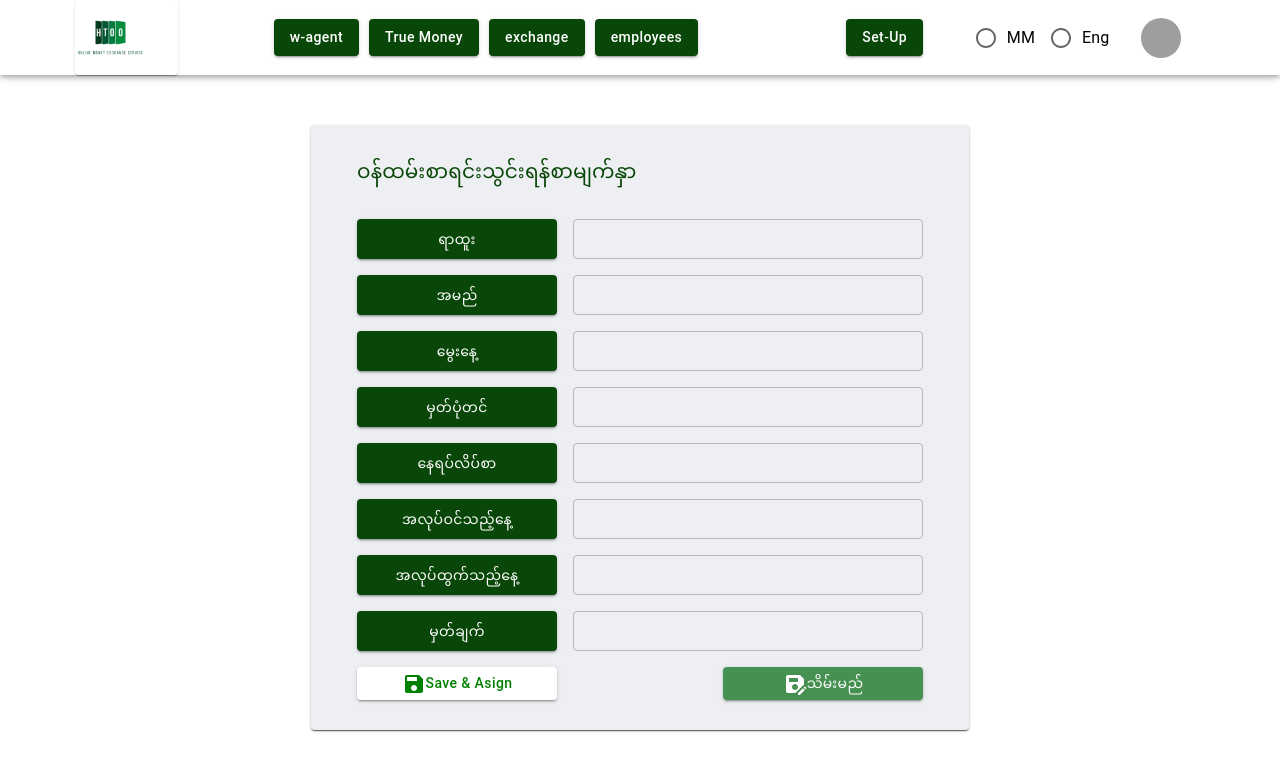
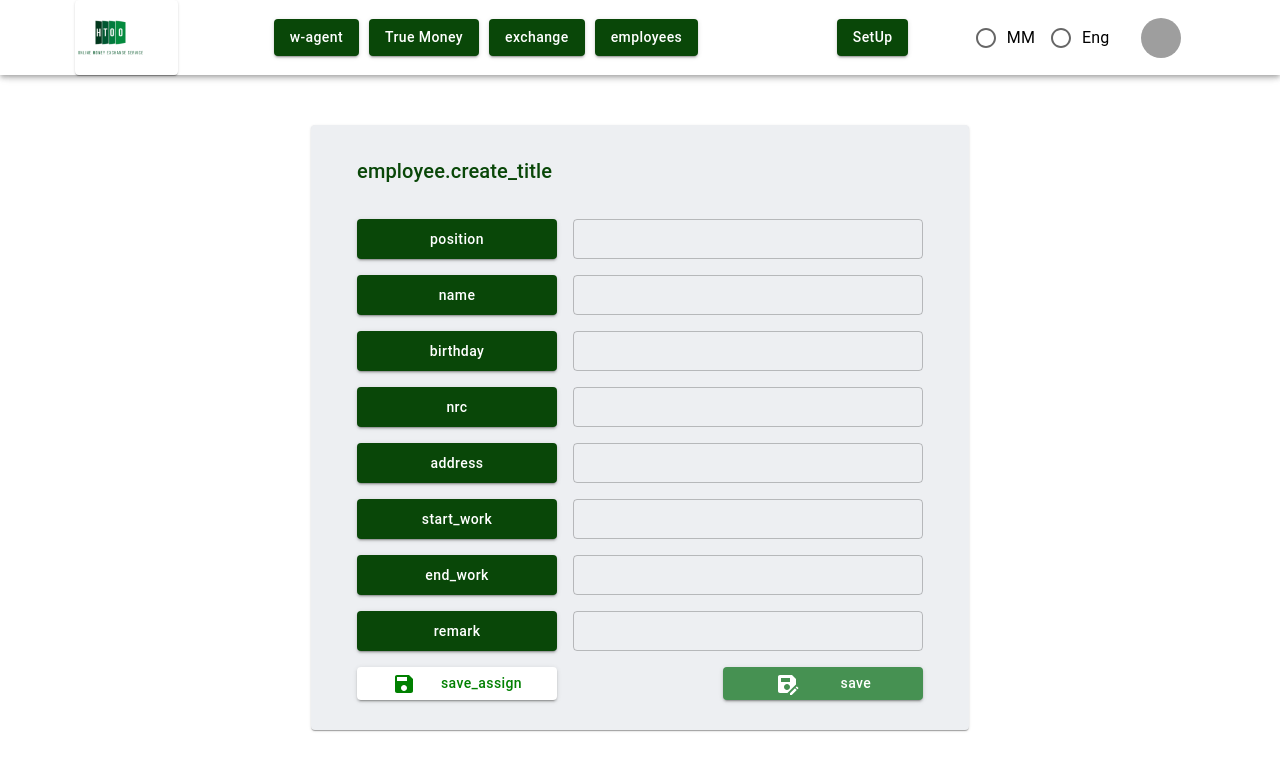
Before and after one commit to nyihtutzaw/HTOO-Exchange, a React (Create React App) app: page /admin/create-employee in a window 1280 px wide. Shown: the top 770 px of the page. Built offline with nearby package versions, Linux system fonts and the light colour scheme; sample sign-in values are in the browser's storage; grey boxes are pictures that could not be loaded; what i18next-xhr-backend would draw is missing.

Commit message:
done for create employee multi-language is doned

```diff
--- a/public/assets/i18n/translations/eng.json
+++ b/public/assets/i18n/translations/eng.json
@@ -49,6 +49,11 @@
 
     "no": "No",
     "name": "Name",
+    "birthday": "Birthday",
+    "nrc": "Nrc",
+    "start_work": "Start Work",
+    "end_work": "End Work",
+    "save_assign": "Save&Assign",
     "position": "Position",
     "branch": "Branch",
     "date": "Date",
--- a/src/components/Employee/CreateEmployee.jsx
+++ b/src/components/Employee/CreateEmployee.jsx
@@ -31,202 +31,104 @@ const CreateEmployee
               <Stack spacing={2} direction="row" m={2}>
                 <Button variant="contained" size="small"
                   sx={{
+                    textTransform: "none",
                     backgroundColor: "#094708", minWidth: "200px", fontSize: "14px", ':hover': {
                       bgcolor: '#094708',
                       color: '#fff'
                     }
-                  }}>ရာထူးnnn</Button>
+                  }}>{t("position")}</Button>
                 <TextField type="text" required label="" variant="outlined" size="small" sx={{ width: "350px" }} />
               </Stack>
               <Stack spacing={2} direction="row" m={2}>
                 <Button variant="contained" size="small" sx={{
+                  textTransform: "none",
                   backgroundColor: "#094708", minWidth: "200px", fontSize: "14px", ':hover': {
                     bgcolor: '#094708',
                     color: '#fff'
                   }
-                }}>အမည်</Button>
+                }}>{t("name")}</Button>
                 <TextField type="text" label="" variant="outlined" size="small" sx={{ width: "350px" }} />
               </Stack>
               <Stack spacing={2} direction="row" m={2}>
                 <Button variant="contained" size="small" sx={{
+                  textTransform: "none",
                   backgroundColor: "#094708", minWidth: "200px", fontSize: "14px", ':hover': {
                     bgcolor: '#094708',
                     color: '#fff'
                   }
-                }}>မွေးနေ့</Button>
+                }}>{t("birthday")}</Button>
                 <TextField type="text" label="" variant="outlined" size="small" sx={{ width: "350px" }} />
               </Stack>
               <Stack spacing={2} direction="row" m={2}>
                 <Button variant="contained" size="small" sx={{
+                  textTransform: "none",
                   backgroundColor: "#094708", minWidth: "200px", fontSize: "14px", ':hover': {
                     bgcolor: '#094708',
                     color: '#fff'
                   }
-                }}>မှတ်ပုံတင်</Button>
+                }}>{t("nrc")}</Button>
                 <TextField type="text" label="" variant="outlined" size="small" sx={{ width: "350px" }} />
               </Stack>
               <Stack spacing={2} direction="row" m={2}>
                 <Button variant="contained" size="small" sx={{
+                  textTransform: "none",
                   backgroundColor: "#094708", minWidth: "200px", fontSize: "14px", ':hover': {
                     bgcolor: '#094708',
                     color: '#fff'
                   }
-                }}>နေရပ်လိပ်စာ</Button>
+                }}>{t("address")}</Button>
                 <TextField type="text" label="" variant="outlined" size="small" sx={{ width: "350px" }} />
               </Stack>
               <Stack spacing={2} direction="row" m={2}>
                 <Button variant="contained" size="small" sx={{
+                  textTransform: "none",
                   backgroundColor: "#094708", minWidth: "200px", fontSize: "14px", ':hover': {
                     bgcolor: '#094708',
                     color: '#fff'
                   }
-                }}>အလုပ်ဝင်သည့်နေ့</Button>
+                }}> {t("start_work")}</Button>
                 <TextField type="text" label="" variant="outlined" size="small" sx={{ width: "350px" }} />
               </Stack>
               <Stack spacing={2} direction="row" m={2}>
                 <Button variant="contained" size="small" sx={{
+                  textTransform: "none",
                   backgroundColor: "#094708", minWidth: "200px", fontSize: "14px", ':hover': {
                     bgcolor: '#094708',
                     color: '#fff'
                   }
-                }}>အလုပ်ထွက်သည့်နေ့</Button>
+                }}> {t("end_work")}</Button>
                 <TextField type="text" label="" variant="outlined" size="small" sx={{ width: "350px" }} />
               </Stack>
               <Stack spacing={2} direction="row" m={2}>
                 <Button variant="contained" size="small" sx={{
+                  textTransform: "none",
                   backgroundColor: "#094708", minWidth: "200px", fontSize: "14px", ':hover': {
                     bgcolor: '#094708',
                     color: '#fff'
                   }
-                }}>မှတ်ချက်</Button>
+                }}>{t("remark")}</Button>
                 <TextField type="text" label="" variant="outlined" size="small" sx={{ width: "350px" }} />
               </Stack>
               <Stack spacing={2} direction="row" m={2} sx={{ display: "flex", justifyContent: "space-between", alignItems: "center", marginTop: '15px' }}>
                 <Button variant="contained" size="small" sx={{
+                  display: "flex", justifyContent: "space-evenly", alignItems: "center",
                   backgroundColor: "#fff", minWidth: "200px", fontSize: "14px", color: "green", textTransform: "none", ':hover': {
                     bgcolor: '#fff',
                     color: '#094708'
                   }
                 }}>
                   <SaveIcon />
-                  Save & Asign</Button>
+                  {t("save_assign")}</Button>
                 <Button variant="contained" size="small" sx={{
+                  textTransform: "none",
+                  display: "flex", justifyContent: "space-evenly", alignItems: "center",
                   backgroundColor: "#469152", minWidth: "200px", fontSize: "14px", ':hover': {
                     bgcolor: '#469152',
                     color: '#fff'
                   }
                 }}>
                   <SaveAsIcon />
-                  သိမ်းမည်</Button>
-              </Stack>
-            </Box>
-
-          </Card>
-
-
-        </div><div
-          style={{
-            position: "absolute",
-            width: "100%",
-            height: "80%",
-            marginTop: "75px",
-            display: "flex", justifyContent: "center", alignItems: "center"
-          }}
-        >
-          <Card sx={{ marginTop: "65px", bgcolor: '#edeff2' }} >
-            <Box sx={{ margin: "30px", }}>
-              <Typography variant="h6" color="#094708" ml={2} mb={4} mt={0}>ဝန်ထမ်းစာရင်းသွင်းရန်စာမျက်နှာ
-              </Typography>
-              <Stack spacing={2} direction="row" m={2}>
-                <Button variant="contained" size="small"
-                  sx={{
-                    backgroundColor: "#094708", minWidth: "200px", fontSize: "14px", ':hover': {
-                      bgcolor: '#094708',
-                      color: '#fff'
-                    }
-                  }}>ရာထူး</Button>
-                <TextField type="text" required label="" variant="outlined" size="small" sx={{ width: "350px" }} />
-              </Stack>
-              <Stack spacing={2} direction="row" m={2}>
-                <Button variant="contained" size="small" sx={{
-                  backgroundColor: "#094708", minWidth: "200px", fontSize: "14px", ':hover': {
-                    bgcolor: '#094708',
-                    color: '#fff'
-                  }
-                }}>အမည်</Button>
-                <TextField type="text" label="" variant="outlined" size="small" sx={{ width: "350px" }} />
-              </Stack>
-              <Stack spacing={2} direction="row" m={2}>
-                <Button variant="contained" size="small" sx={{
-                  backgroundColor: "#094708", minWidth: "200px", fontSize: "14px", ':hover': {
-                    bgcolor: '#094708',
-                    color: '#fff'
-                  }
-                }}>မွေးနေ့</Button>
-                <TextField type="text" label="" variant="outlined" size="small" sx={{ width: "350px" }} />
-              </Stack>
-              <Stack spacing={2} direction="row" m={2}>
-                <Button variant="contained" size="small" sx={{
-                  backgroundColor: "#094708", minWidth: "200px", fontSize: "14px", ':hover': {
-                    bgcolor: '#094708',
-                    color: '#fff'
-                  }
-                }}>မှတ်ပုံတင်</Button>
-                <TextField type="text" label="" variant="outlined" size="small" sx={{ width: "350px" }} />
-              </Stack>
-              <Stack spacing={2} direction="row" m={2}>
-                <Button variant="contained" size="small" sx={{
-                  backgroundColor: "#094708", minWidth: "200px", fontSize: "14px", ':hover': {
-                    bgcolor: '#094708',
-                    color: '#fff'
-                  }
-                }}>နေရပ်လိပ်စာ</Button>
-                <TextField type="text" label="" variant="outlined" size="small" sx={{ width: "350px" }} />
-              </Stack>
-              <Stack spacing={2} direction="row" m={2}>
-                <Button variant="contained" size="small" sx={{
-                  backgroundColor: "#094708", minWidth: "200px", fontSize: "14px", ':hover': {
-                    bgcolor: '#094708',
-                    color: '#fff'
-                  }
-                }}>အလုပ်ဝင်သည့်နေ့</Button>
-                <TextField type="text" label="" variant="outlined" size="small" sx={{ width: "350px" }} />
-              </Stack>
-              <Stack spacing={2} direction="row" m={2}>
-                <Button variant="contained" size="small" sx={{
-                  backgroundColor: "#094708", minWidth: "200px", fontSize: "14px", ':hover': {
-                    bgcolor: '#094708',
-                    color: '#fff'
-                  }
-                }}>အလုပ်ထွက်သည့်နေ့</Button>
-                <TextField type="text" label="" variant="outlined" size="small" sx={{ width: "350px" }} />
-              </Stack>
-              <Stack spacing={2} direction="row" m={2}>
-                <Button variant="contained" size="small" sx={{
-                  backgroundColor: "#094708", minWidth: "200px", fontSize: "14px", ':hover': {
-                    bgcolor: '#094708',
-                    color: '#fff'
-                  }
-                }}>မှတ်ချက်</Button>
-                <TextField type="text" label="" variant="outlined" size="small" sx={{ width: "350px" }} />
-              </Stack>
-              <Stack spacing={2} direction="row" m={2} sx={{ display: "flex", justifyContent: "space-between", alignItems: "center", marginTop: '15px' }}>
-                <Button variant="contained" size="small" sx={{
-                  backgroundColor: "#fff", minWidth: "200px", fontSize: "14px", color: "green", textTransform: "none", ':hover': {
-                    bgcolor: '#fff',
-                    color: '#094708'
-                  }
-                }}>
-                  <SaveIcon />
-                  Save & Asign</Button>
-                <Button variant="contained" size="small" sx={{
-                  backgroundColor: "#469152", minWidth: "200px", fontSize: "14px", ':hover': {
-                    bgcolor: '#469152',
-                    color: '#fff'
-                  }
-                }}>
-                  <SaveAsIcon />
-                  သိမ်းမည်</Button>
+                  {t("save")}</Button>
               </Stack>
             </Box>
 
--- a/src/components/navbar/Navbar.js
+++ b/src/components/navbar/Navbar.js
@@ -19,7 +19,10 @@ import {
   Card,
   CardActionArea,
   CardMedia,
-  CardContent
+  CardContent,
+  ListItem,
+  List,
+  ListItemText
 } from "@mui/material";
 import React, { useState, useEffect } from "react";
 import DrawerComp from "../drewer/DrawerComp";
@@ -38,9 +41,9 @@ import CreateTrue from "../true/CreateTrue";
 import CreateExchange from "../exchange/CreateExchange";
 import logo from "../../assets/images/logo.png"
 import { useTranslation } from "react-i18next";
+import KeyboardArrowDownIcon from '@mui/icons-material/KeyboardArrowDown';
 
 const settings = ["Account", "Logout"];
-
 
 const Navbar = () => {
   const theme = useTheme();
@@ -49,11 +52,12 @@ const Navbar = () => {
   const isMatch = useMediaQuery(theme.breakpoints.down("sm"));
   const [anchorElUser, setAnchorElUser] = useState(null);
   const [anchorElUsers, setAnchorElUsers] = useState(null);
-  const [buttonLabel, setButtonLabel] = useState("Set-Up");
+  const [buttonLabel, setButtonLabel] = useState("SetUp");
   // const [buttonLabel, setButtonLabel] = useState(`${t("set-up")}`);
   // const [age, setAge] = React.useState('');
   const [language, setLanguage] = useState("eng");
   const [value, setValue] = useState("eng");
+
 
   const lists = [
     {
@@ -82,17 +86,17 @@ const Navbar = () => {
     {
       name: `${t("branches")}`,
       route: "/admin/list-branch",
-      element: <BranchList />
+      element: <BranchList />,
     },
     {
       name: `${t("role-access")}`,
       route: "/admin/list-role-access",
-      element: <RoleAndAccessList />
+      element: <RoleAndAccessList />,
     },
     {
       name: `${t("banks")}`,
       route: "/admin/list-bank",
-      element: <BankNameList />
+      element: <BankNameList />,
     },
     {
       name: "Customers",
@@ -156,8 +160,9 @@ const Navbar = () => {
     setAnchorElUsers(null);
   };
 
-  const handleSetButton = (data) =>  {
+  const handleSetButton = (data) => {
     setButtonLabel(data)
+    handleCloseUser()
   }
 
   return (
@@ -234,6 +239,7 @@ const Navbar = () => {
                 }}
               >
                 <Tooltip title="Open settings">
+                  <>
                     <Button variant="contained" sx={{
                       textTransform: 'none',
                       margin: "5px", backgroundColor: "#094708", ':hover': {
@@ -242,7 +248,9 @@ const Navbar = () => {
                     }} onClick={handleOpenUser} >
                       {buttonLabel}
                     </Button>
+                  </>
                 </Tooltip>
+                <KeyboardArrowDownIcon />
                 <Menu
                   sx={{ mt: "45px" }}
                   id="menu-appbar"
@@ -264,7 +272,10 @@ const Navbar = () => {
                       <Link
                         to={data.route}
                         style={{ textDecoration: "none" }}
-                        onClick={() => handleSetButton(data.name)}
+                        onClose={handleCloseUser}
+                        // onClick={() => setButtonLabel(data?.name)}
+                        onClick={() => handleSetButton(data?.name)}
+                      // selected= {buttonLabel}
                       >
                         <Typography textAlign="center" color="black">
                           {data.name}
@@ -274,6 +285,7 @@ const Navbar = () => {
                   ))}
                 </Menu>
               </Box>
+
             </Grid>
             <Grid item xs={1}>
               <FormControl
```
Also changed, not shown: public/assets/i18n/translations/mm.json (+6 -8 lines). Lines whose indentation alone changed are shown as unchanged.
